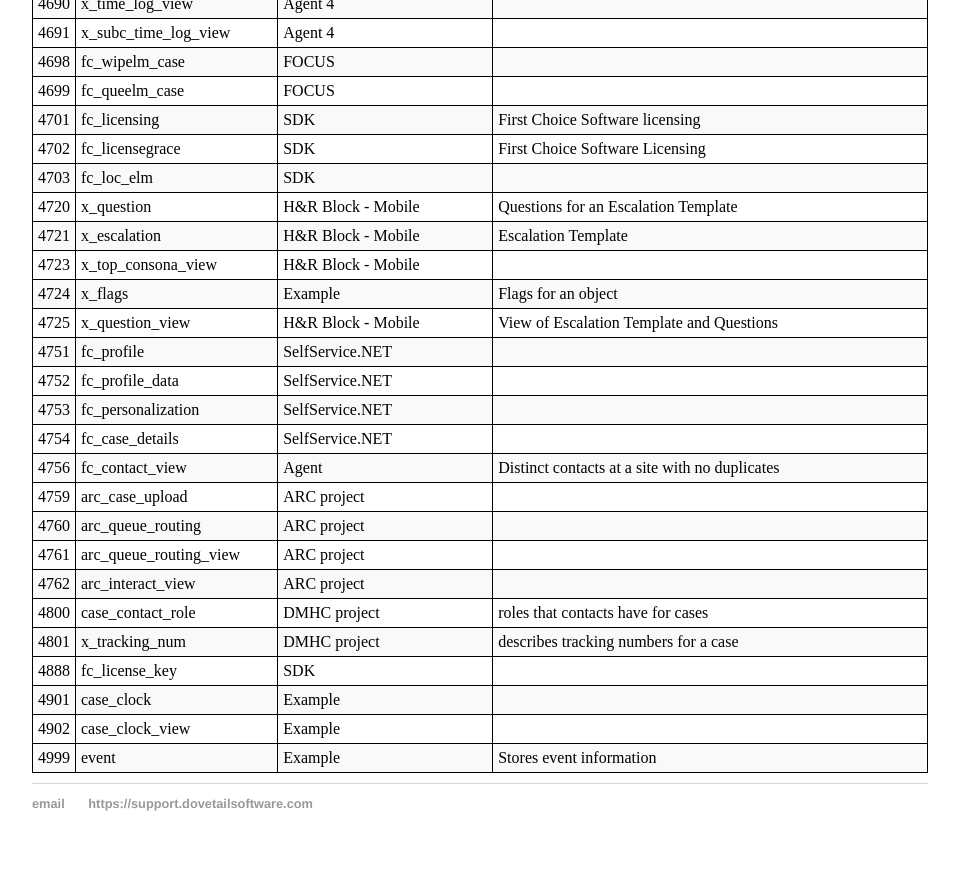
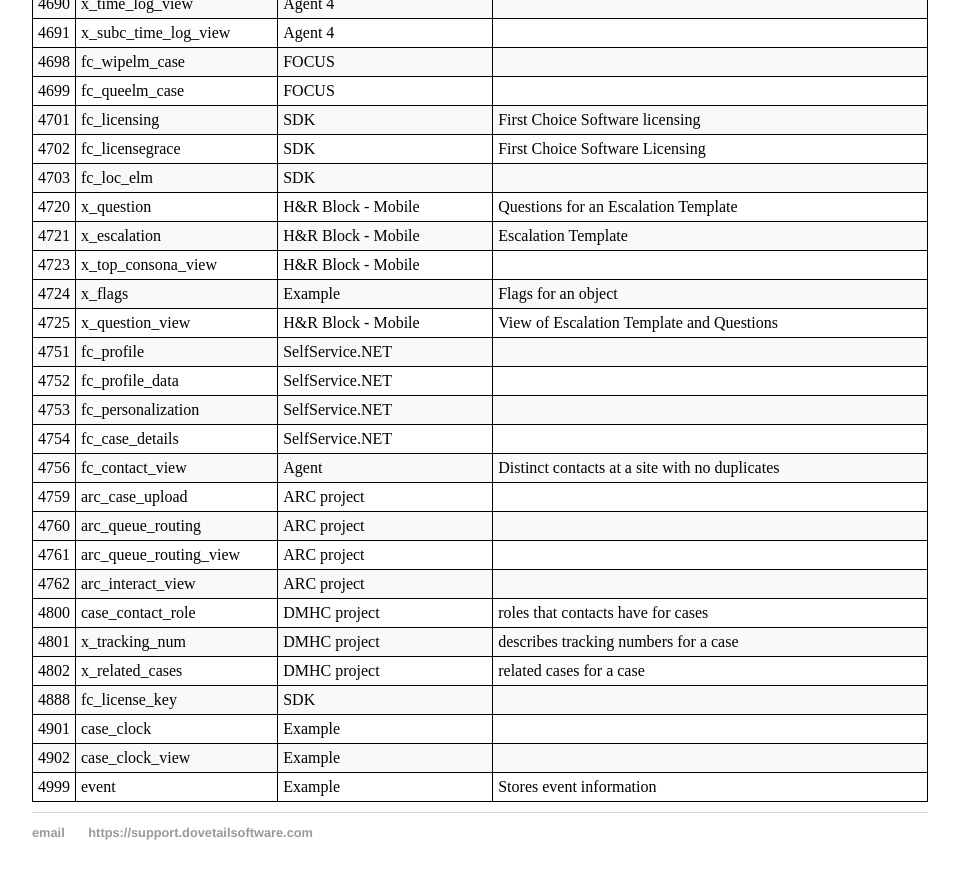
Before and after one commit to DovetailSoftware/dovetail-defined, a Jekyll site: the page built from pages/ids.md, in a window 1280 px wide and 900 px high, scrolled down 8398 px. Shown: the top 879 px of the window, without its empty margins (160-1119 px from the left). Built offline with Jekyll 4.4.1, drawn with Linux system fonts in a browser that asks for light colours.

Commit message:
add x_related_cases sql view for dmhc

```diff
--- a/pages/ids.md
+++ b/pages/ids.md
@@ -279,6 +279,7 @@ There are two ranges reserves for custom IDs: 430-571 and 2000-4999. The rest ar
 | 4762 | arc_interact_view | ARC project |
 | 4800 | case_contact_role | DMHC project | roles that contacts have for cases |
 | 4801 | x_tracking_num | DMHC project | describes tracking numbers for a case |
+| 4802 | x_related_cases | DMHC project | related cases for a case |
 | 4888 | fc_license_key | SDK |
 | 4901 | case_clock | Example |
 | 4902 | case_clock_view | Example |
```
